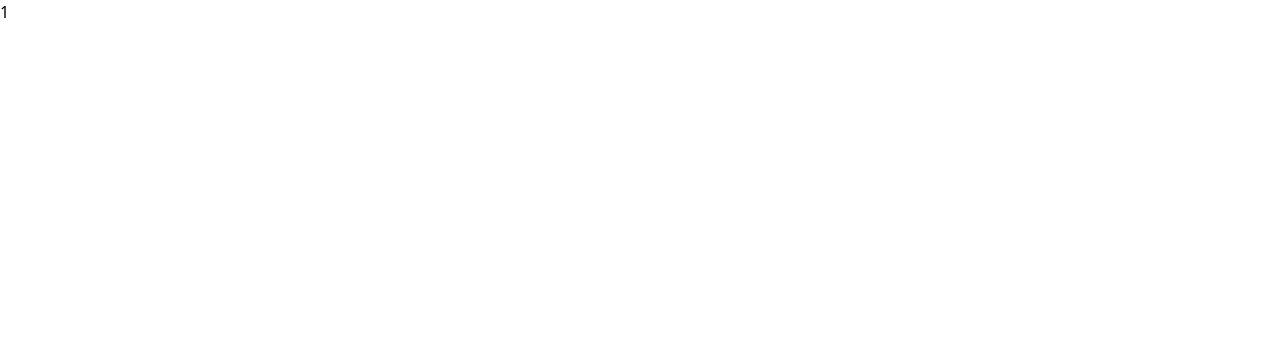
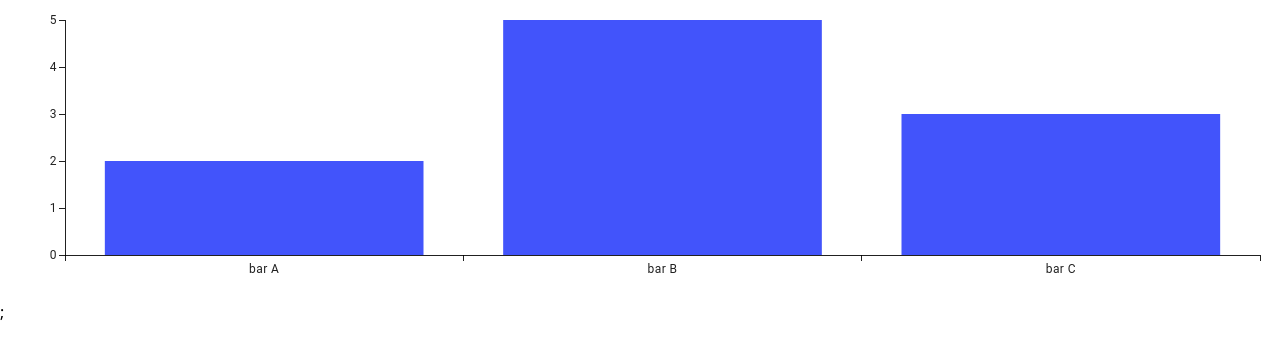
Before and after one commit to RajBhut/Hoster_front, a React (Vite) app: page /state/1 in a window 1280 px wide. Shown: the top 358 px of the page. Built offline with nearby package versions, Linux system fonts and the light colour scheme.

Commit message:
Added Graph

```diff
--- a/package.json
+++ b/package.json
@@ -10,6 +10,10 @@
     "preview": "vite preview"
   },
   "dependencies": {
+    "@emotion/react": "^11.14.0",
+    "@emotion/styled": "^11.14.0",
+    "@mui/material": "^7.1.0",
+    "@mui/x-charts": "^8.4.0",
     "@reduxjs/toolkit": "^2.8.2",
     "axios": "^1.9.0",
     "react": "^19.1.0",
--- a/src/States.jsx
+++ b/src/States.jsx
@@ -1,12 +1,30 @@
 
 import React, { use } from "react";
 import { useParams } from "react-router-dom";
+import { BarChart } from '@mui/x-charts/BarChart';
 
 
 const States = () => {
     const id = useParams().id;
 
-    return <div>{id}</div>;
-};
+    return (
 
+        <div>
+            <BarChart
+                xAxis={[
+                    {
+                        id: 'barCategories',
+                        data: ['bar A', 'bar B', 'bar C'],
+                    },
+                ]}
+                series={[
+                    {
+                        data: [2, 5, 3],
+                    },
+                ]}
+                height={300}
+            />;
+        </div>
+    );
+}
 export default States;
```
Also changed, not shown: 1 other file (tests, documents, lock files or other folders).
